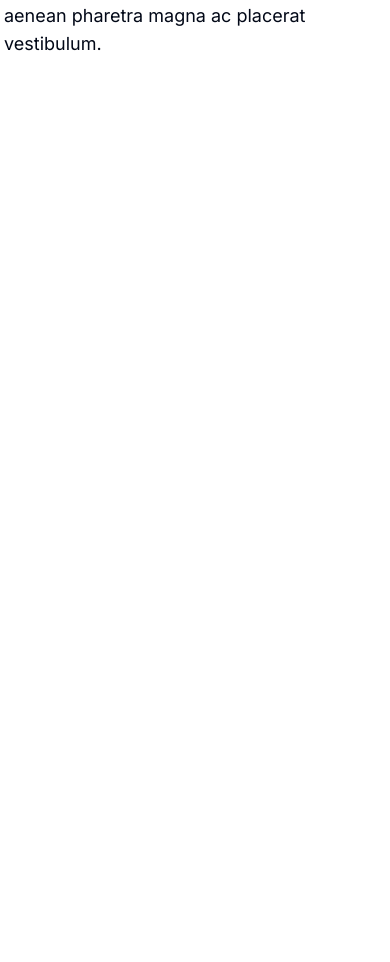
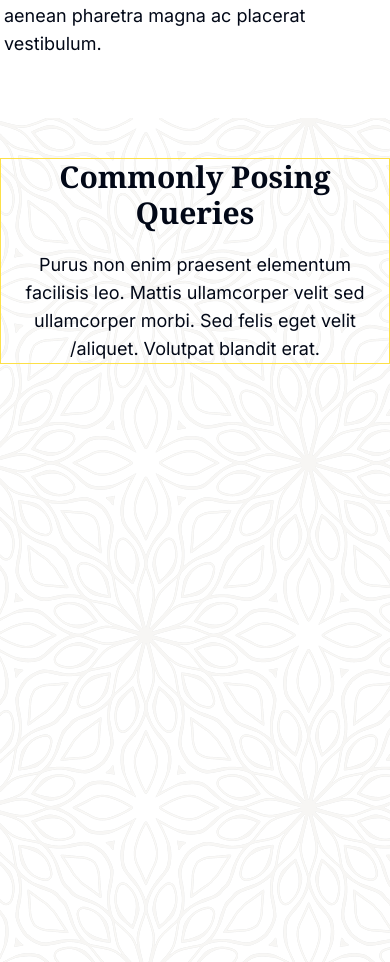
Before and after one commit to vikash0p/yoga, a Next.js app: page / in a window 390 px wide. Shown: the part 8288-9250 px from the top of the page. Before the commit the page ends 8366 px from the top, so only its background shows below. Built offline with nearby package versions, Linux system fonts and the light colour scheme; a web font is replaced by a local one.

Commit message:
create the queries components and add the heading and subheading.

```diff
--- a/app/page.tsx
+++ b/app/page.tsx
@@ -2,6 +2,7 @@ import Carousel from '@/components/Carousel'
 import Classess from '@/components/HomeComp/Classess';
 import Coaches from '@/components/HomeComp/Coaches';
 import Perfect from '@/components/HomeComp/Perfect';
+import Queries from '@/components/HomeComp/Queries';
 import Relax from '@/components/HomeComp/Relax';
 import YogaAssan from '@/components/HomeComp/YogaAssan';
 import { Elsie } from 'next/font/google';
@@ -18,6 +19,7 @@ const Home = () => {
         <Classess/>
         <Coaches/>
         <Relax />
+        <Queries/>
     </div>
   )
 }
--- /dev/null
+++ b/components/HomeComp/Queries.tsx
@@ -0,0 +1,21 @@
+'use client'
+
+import React from 'react'
+
+const Queries = () => {
+  return (
+    <div
+      className="w-full min-h-screen py-10 mt-10"
+      style={{ backgroundImage: "url('/Group.png')" }}
+    >
+      <div className="max-w-5xl h-full mx-auto border border-yellow-300">
+        <div className='text-center space-y-5 lg:space-y-10 px-1 md:px-5 lg:px-0 '>
+          <h2 className='text-3xl md:text-4xl lg:text-5xl font-serif font-semibold  '>Commonly Posing Queries </h2>
+          <p className='text-lg md:w-3/4 lg:w-1/2 m-auto'>Purus non enim praesent elementum facilisis leo. Mattis ullamcorper velit sed ullamcorper morbi. Sed felis eget velit /aliquet. Volutpat blandit erat.</p>
+        </div>
+      </div>
+    </div>
+  );
+}
+
+export default Queries
```
